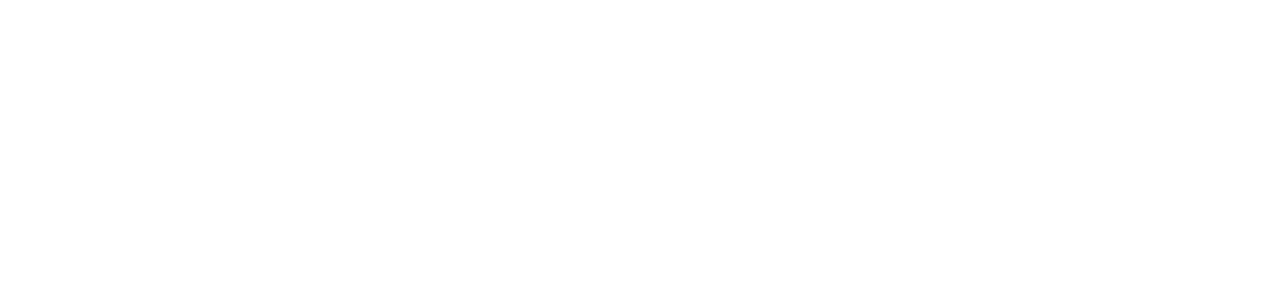
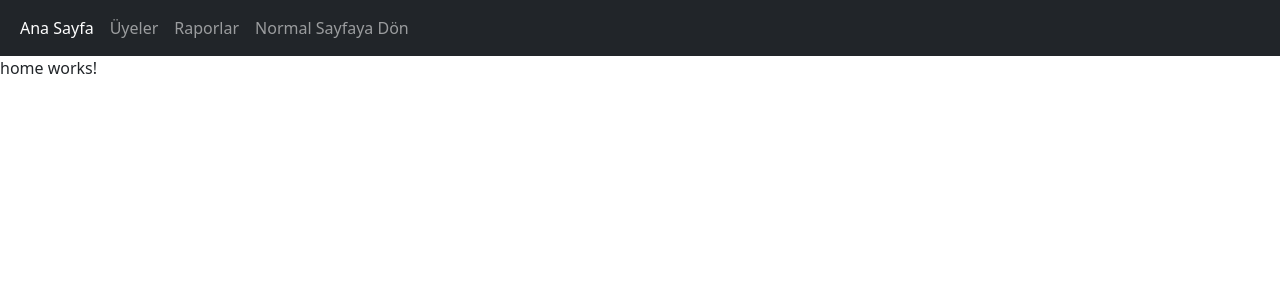
Before and after one commit to atillakalay/TurkcellAngularCourse, an Angular app in the folder angularapp/: page /admin in a window 1280 px wide. Shown: the top 300 px of the page. Built offline with nearby package versions, Linux system fonts and the light colour scheme.

Commit message:
Sample Project 7th Part (Layout) course has been completed.

```diff
--- a/angularapp/src/app/adminPages/admin-layout/admin-layout.component.html
+++ b/angularapp/src/app/adminPages/admin-layout/admin-layout.component.html
@@ -1 +1,51 @@
+<nav class="navbar navbar-expand-lg navbar-dark bg-dark">
+  <div class="container-fluid">
+    <button
+      class="navbar-toggler"
+      type="button"
+      data-bs-toggle="collapse"
+      data-bs-target="#navbarNav"
+      aria-controls="navbarNav"
+      aria-expanded="false"
+      aria-label="Toggle navigation"
+    >
+      <span class="navbar-toggler-icon"></span>
+    </button>
+    <div class="collapse navbar-collapse" id="navbarNav">
+      <ul class="navbar-nav">
+        <li class="nav-item">
+          <a
+            class="nav-link active"
+            routerLink="/admin"
+            >Ana Sayfa</a
+          >
+        </li>
+        <li class="nav-item">
+          <a
+            routerLink="uyeler"
+            class="nav-link"
+            >Üyeler</a
+          >
+        </li>
+        <li class="nav-item">
+          <a
+            routerLink="raporlar"
+            routerLinkActive="currentActive"
+            class="nav-link"
+            >Raporlar</a
+          >
+        </li>
+        <li class="nav-item">
+          <a
+            routerLink="/"
+            routerLinkActive="currentActive"
+            class="nav-link"
+            >Normal Sayfaya Dön</a
+          >
+        </li>
+      </ul>
+    </div>
+  </div>
+</nav>
+
 <router-outlet></router-outlet>
--- a/angularapp/src/app/app-routing.module.ts
+++ b/angularapp/src/app/app-routing.module.ts
@@ -21,7 +21,7 @@ const routes: Routes = [
   },
   {
     path: "admin", component: AdminLayoutComponent, children: [
-      { path: "anasayfa", component: AdminHomeComponent },
+      { path: "", component: AdminHomeComponent },
       { path: "uyeler", component: MemberComponent },
       { path: "raporlar", component: ReportComponent },
     ]
--- a/angularapp/src/app/pages/nav/header/header.component.html
+++ b/angularapp/src/app/pages/nav/header/header.component.html
@@ -45,6 +45,13 @@
             >Galeri</a
           >
         </li>
+        <li class="nav-item">
+          <a
+            routerLink="/admin"
+            class="nav-link"
+            >Admin</a
+          >
+        </li>
       </ul>
     </div>
   </div>
```
